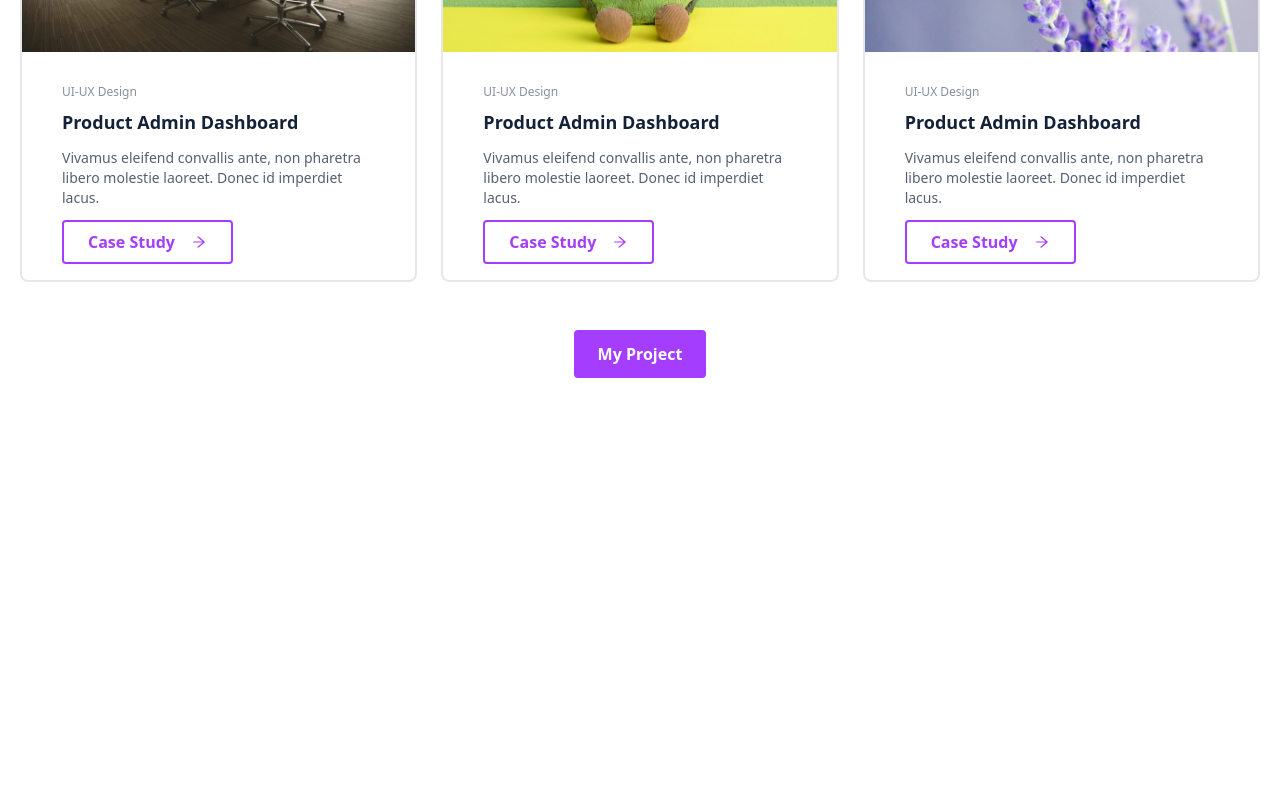
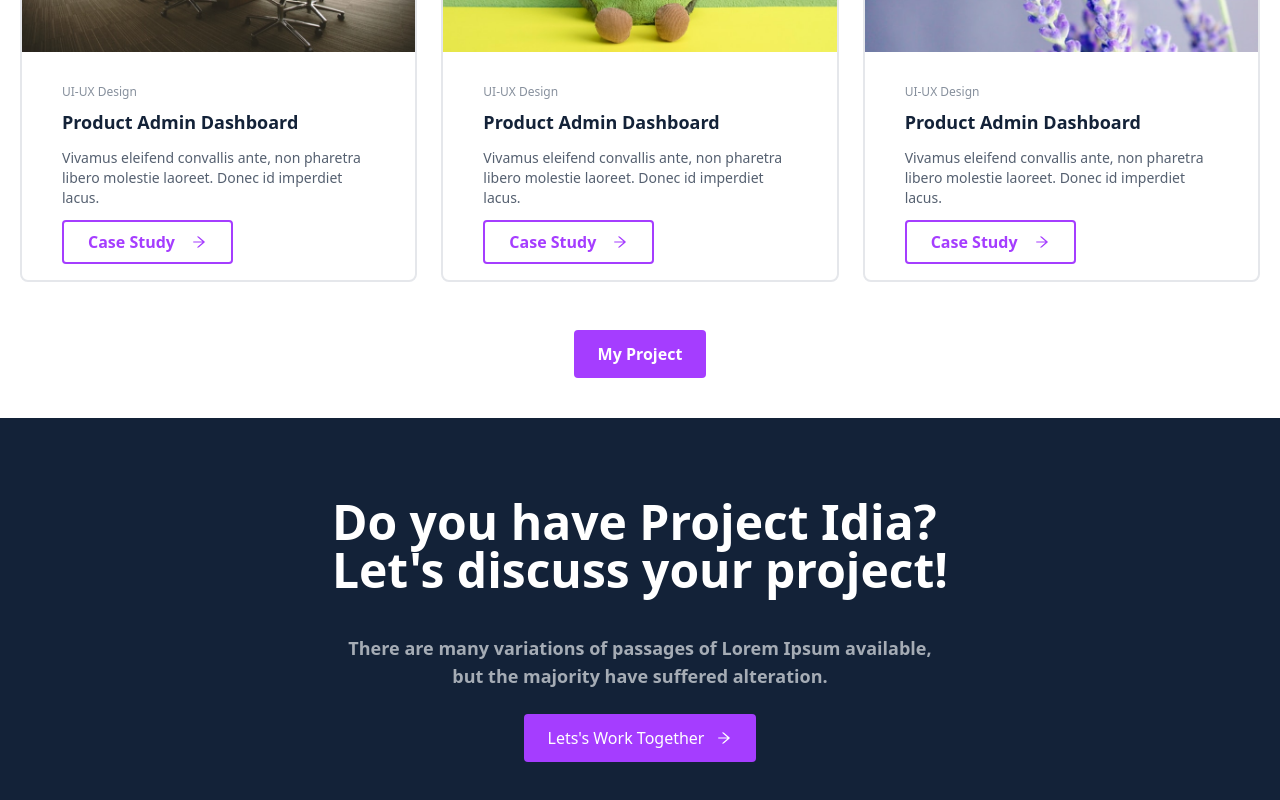
Before and after one commit to Shaimall/pictoo, a Next.js app: page / in a window 1280 px wide. Shown: the part 2946-3746 px from the top of the page. Before the commit the page ends 3364 px from the top, so only its background shows below. Built offline with nearby package versions, Linux system fonts and the light colour scheme.

Commit message:
5th section done

```diff
--- a/pages/index.js
+++ b/pages/index.js
@@ -6,6 +6,7 @@ import Research from "../components/Research";
 import { Card, Card2 } from "../components/Card";
 import Analyze from "../components/Analyze";
 import Portfolio from "../components/Portfolio";
+import { AiOutlineArrowRight } from "react-icons/ai";
 
 export default function Home() {
   return (
@@ -124,6 +125,24 @@ export default function Home() {
           <button className="bg-[#A53DFF] px-6 py-3 text-white font-bold flex mx-auto mt-12  rounded ">
             My Project
           </button>
+        </div>
+      </section>
+      <section className="bg-[#132238]">
+        <div className="container mx-auto px-20 py-20 ">
+          <h className="md:text-5xl text-3xl text-white font-bold flex justify-center text-center md:text-left">
+            Do you have Project Idia?<br></br> Let's discuss your project!
+          </h>
+          <p className="text-lg font-semibold flex justify-center text-center text-[#A5ACB5] mt-10">
+            There are many variations of passages of Lorem Ipsum available,
+            <br></br> but the majority have suffered alteration.
+          </p>
+          <div className="flex justify-center mt-6 ">
+            <button className="bg-[#A53DFF] font-semibolds text-white px-6 py-3 flex rounded">
+              {" "}
+              Lets's Work Together
+              <AiOutlineArrowRight className="mt-1 ml-3" />
+            </button>
+          </div>
         </div>
       </section>
       {/* <section className=" bg-slate-400 ">
```
